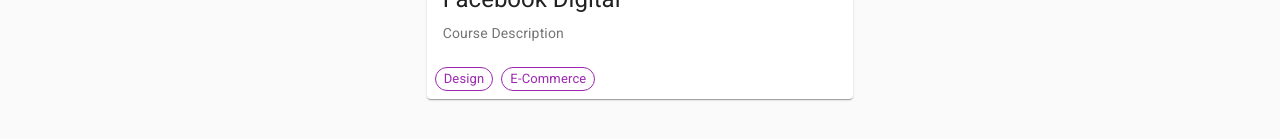
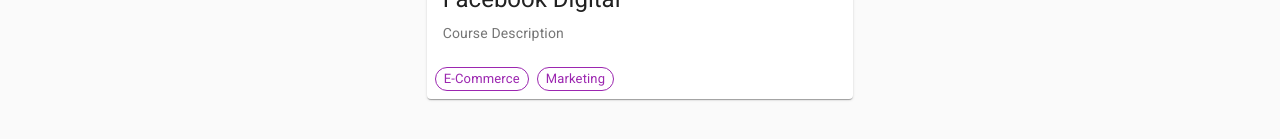
Before and after one commit to eliyaoo32/courses-manager-client, a React (Create React App) app: page / in a window 1280 px wide. Shown: the part 309-448 px from the top of the page. Built offline with nearby package versions, Linux system fonts and the light colour scheme.

Commit message:
Created category type

```diff
--- a/src/components/CategoriesBar/index.tsx
+++ b/src/components/CategoriesBar/index.tsx
@@ -1,17 +1,18 @@
 import React from 'react';
 import { Grid } from '@material-ui/core';
 import CategoryTag from '../CategoryTag';
+import Category from '../../types/Category';
 
 type CategoriesBarProps = {
-    categories: Array<string>
+    categories: Array<Category>
 };
 
 function CategoriesBar({ categories }: CategoriesBarProps) {
     return (
         <Grid container justify="center" direction="row" style={{width:'100%'}} spacing={2}>
-            {categories.map((category, index) => (
+            {categories.map((category: Category) => (
                 <Grid item>
-                    <CategoryTag key={index} name={category} />
+                    <CategoryTag key={category.id} category={category} />
                 </Grid>
             ))}
         </Grid>
--- a/src/components/CategoryTag/index.tsx
+++ b/src/components/CategoryTag/index.tsx
@@ -1,18 +1,19 @@
 import React from 'react';
 import { Chip } from '@material-ui/core';
+import Category from '../../types/Category';
 
 type CategoryTagProps = {
-    name: string,
+    category: Category,
     selected?: boolean,
     small?: boolean,
     onClick?: () => any
 };
 
-function CategoryTag({ name, selected, small, onClick }: CategoryTagProps) {
+function CategoryTag({ category, selected, small, onClick }: CategoryTagProps) {
     return (
         <Chip
             variant={!!selected ? 'default' : 'outlined'} color="primary"
-            size={!!small ? 'small' : 'medium'} label={name} onClick={onClick}
+            size={!!small ? 'small' : 'medium'} label={category.name} onClick={onClick}
         />
     );
 }
--- a/src/components/CourseCard/index.tsx
+++ b/src/components/CourseCard/index.tsx
@@ -1,12 +1,13 @@
 import React from 'react';
 import { Typography, Card, CardActionArea, CardMedia, CardContent, CardActions } from '@material-ui/core';
 import CategoryTag from '../CategoryTag';
+import Category from '../../types/Category';
 
 type CourseCardProps = {
     courseName: string,
     courseDescription: string,
     imageUrl: string,
-    categories: Array<string>
+    categories: Array<Category>
 };
 
 const CourseCard = ({ courseName, courseDescription, imageUrl, categories }: CourseCardProps) => (
@@ -27,8 +28,9 @@
             </CardContent>
         </CardActionArea>
         <CardActions>
-            <CategoryTag small name="Design" />
-            <CategoryTag small name="E-Commerce" />
+            {categories.map((category) => (
+                <CategoryTag key={category.id} small category={category} />)
+            )}
         </CardActions>
     </Card>
 );
--- a/src/containers/CoursesCatalog/index.tsx
+++ b/src/containers/CoursesCatalog/index.tsx
@@ -1,17 +1,33 @@
 import React from 'react';
 import { Grid } from '@material-ui/core';
+import Category from '../../types/Category';
 import CourseCard from '../../components/CourseCard';
 import CategoriesBar from '../../components/CategoriesBar';
+
+const _categories: Array<Category> = [
+    {
+        id: 1,
+        name: 'E-Commerce'
+    },
+    {
+        id: 2,
+        name: 'Marketing'
+    },
+    {
+        id: 3,
+        name: 'Design'
+    }
+]
 
 function CoursesCatalog() {
     return (
         <React.Fragment>
-            <CategoriesBar categories={["E-Commerce", "Marketing", "Design"]} />
+            <CategoriesBar categories={_categories} />
 
             <Grid container justify="center" style={{marginTop: '30px'}}>
-                <Grid item xs={12} md={4}>
+                <Grid item xs={11} md={4}>
                     <CourseCard
-                        categories={["E-Commerce", "Marketing"]}
+                        categories={[_categories[0], _categories[1]]}
                         courseName="Facebook Digital"
                         imageUrl="https://miro.medium.com/max/934/1*UfosUyZgOE97ntxNVuBFEg.png"
                         courseDescription="Course Description"
--- /dev/null
+++ b/src/types/Category.d.ts
@@ -0,0 +1,6 @@
+type Category = {
+    id: number,
+    name: string,
+};
+
+export default Category;
```
